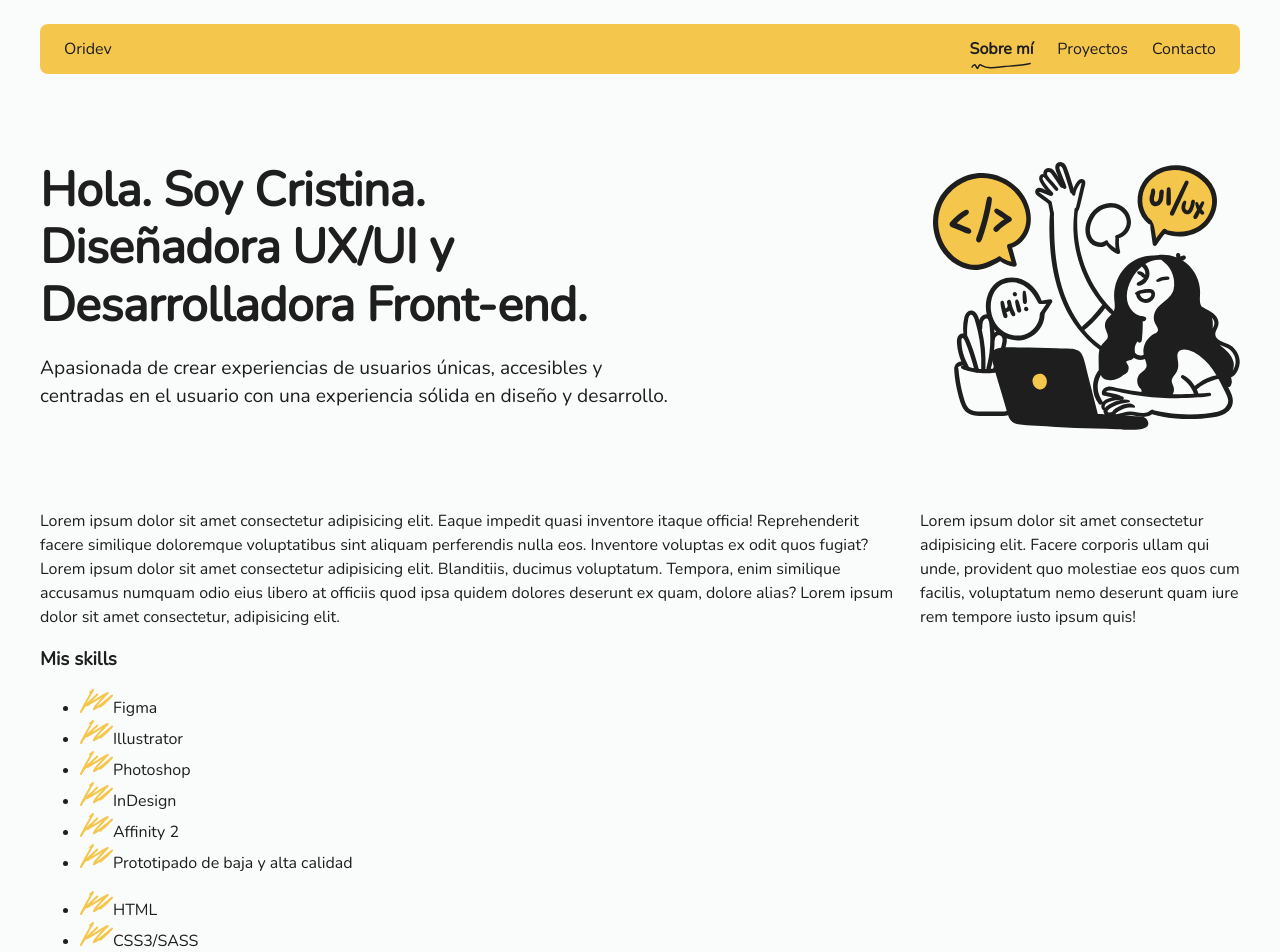
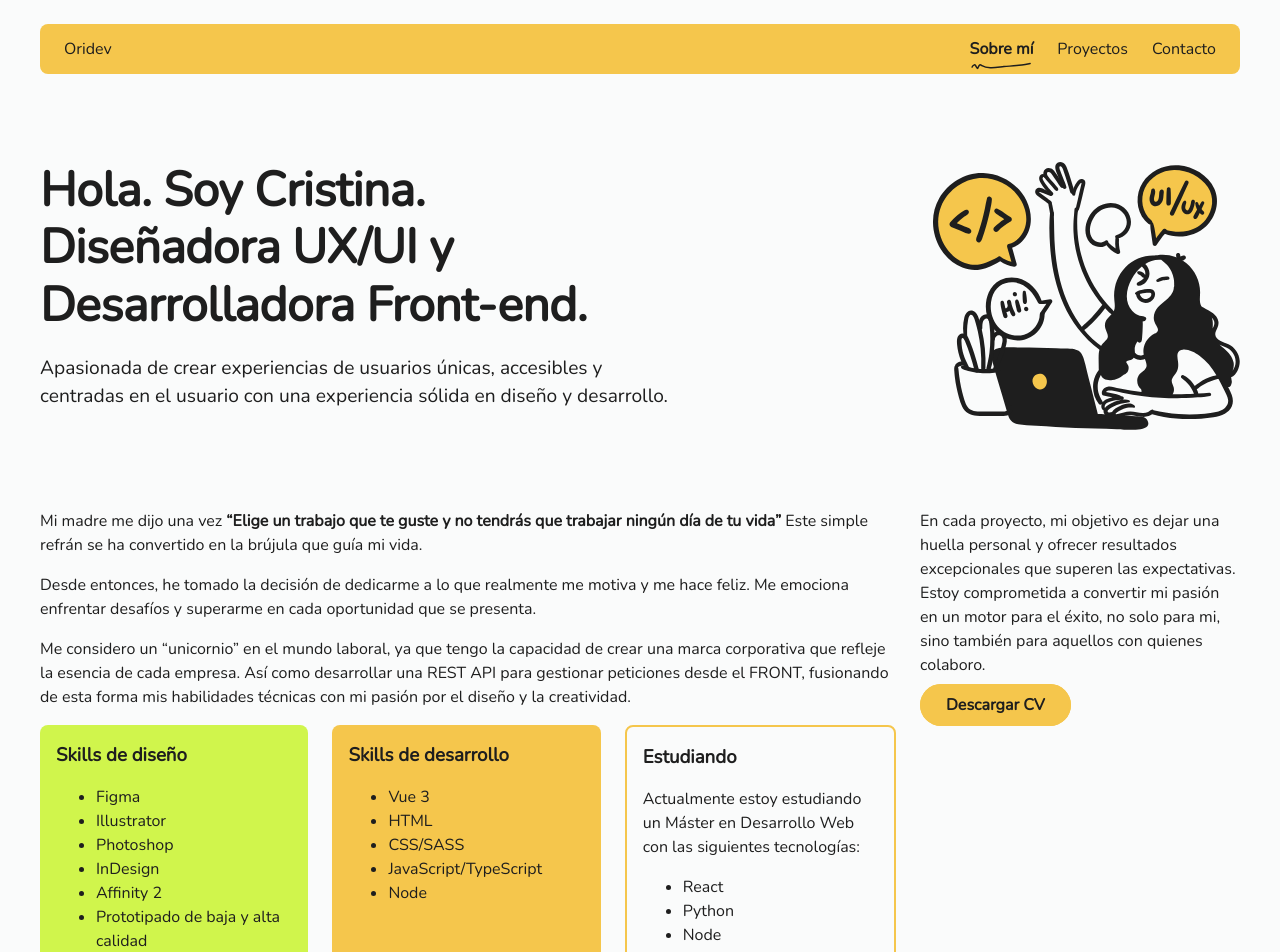
Before and after one commit to cristina-bosa/oridev, a Vue app: page /about in a window 1280 px wide. Shown: the top 952 px of the page. Built offline with nearby package versions, Linux system fonts and the light colour scheme.

Commit message:
Changes on homeview y about-me

```diff
--- a/src/assets/sass/05-components/_about-me.scss
+++ b/src/assets/sass/05-components/_about-me.scss
@@ -14,6 +14,34 @@
     }
     &--right {
       flex: 0 0 20em;
+    }
+    &__skills{
+      display: flex;
+      gap: 1.5rem;
+      justify-content: space-between;
+      & .about-me__svg{
+        display: none;
+        position: absolute;
+
+      }
+      &__item{
+        border-radius: .5rem;
+        padding: 1rem;
+        width: 100%;
+
+        &:hover .about-me__svg{
+          display: block;
+          stroke-dasharray: 60;
+          stroke-dashoffset: 60;
+          animation: 500ms cubic-bezier(0.27, 0.22, 0.44, 1.5) 250ms 1 normal both
+            running strokeanimation;
+        }
+
+        &:last-child{
+          border: 2px solid var(--primary-color);
+        }
+      }
+
     }
   }
   &__banner {
--- a/src/assets/sass/05-components/_projects.scss
+++ b/src/assets/sass/05-components/_projects.scss
@@ -16,9 +16,21 @@
     padding: 1.5rem;
     justify-content: space-between;
     //overflow: hidden;
-    height: 350px;
+    height: 380px;
     background-color: variables.$design;
+    &__tag{
+      display: flex;
+      flex-wrap: wrap;
+      flex-direction: row;
+      gap: .2rem;
 
+      span{
+        font-size: .8rem;
+        background-color: lighten(variables.$primary-color, 10%);
+        border-radius: .5rem;
+        padding: .2rem;
+      }
+    }
     p {
       visibility: hidden;
       opacity: 0;
@@ -28,8 +40,13 @@
       //white-space: pre;
       width: 100%;
       overflow: hidden;
+    }
+    span{
+      visibility: hidden;
 
     }
+
+
 
     button {
       visibility: hidden;
@@ -41,7 +58,8 @@
       cursor: pointer;
 
       button,
-      p {
+      p,
+      span {
         opacity: 1;
         visibility: visible;
       }
@@ -118,64 +136,5 @@
       color: var(--text-color);
     }
 
-    &__tags {
-      display: flex;
-      flex-direction: column;
-      gap: 0.5rem;
-      margin-top: 0.5rem;
-
-      & span {
-        padding: 0.5rem 1.5rem;
-        border-radius: 0.5rem;
-        display: flex;
-        align-items: center;
-
-        &:nth-child(1) {
-          background-color: lighten(variables.$design, 30%);
-
-          &::before {
-            content: "";
-            height: 1rem;
-            width: 1rem;
-            display: inline-block;
-            margin-right: 0.5rem;
-            border-radius: 1rem;
-            background-color: variables.$design;
-          }
-        }
-
-        &:nth-child(2) {
-          background-color: lighten(variables.$primary-color, 30%);
-
-          &::before {
-            content: "";
-            height: 1rem;
-            width: 1rem;
-            display: inline-block;
-            margin-right: 0.5rem;
-            border-radius: 1rem;
-            background-color: var(--primary-color);
-          }
-        }
-
-        &:nth-child(3) {
-          background: linear-gradient(to bottom right,
-              lighten(variables.$primary-color, 30%),
-              lighten(variables.$design, 30%));
-
-          &::before {
-            content: "";
-            height: 1rem;
-            width: 1rem;
-            display: inline-block;
-            margin-right: 0.5rem;
-            border-radius: 1rem;
-            background: linear-gradient(to bottom right,
-                variables.$primary-color,
-                variables.$design );
-          }
-        }
-      }
-    }
   }
 }
--- a/src/assets/sass/07-theme/_theme.scss
+++ b/src/assets/sass/07-theme/_theme.scss
@@ -24,4 +24,5 @@ body{
   color: var(--text-color);
   margin: 0 1.5rem;
   line-height: 1.5;
+
 }
--- a/src/views/AboutMeView.vue
+++ b/src/views/AboutMeView.vue
@@ -18,45 +18,76 @@
     <section class="about-me">
       <article class="about-me__presentation">
         <article class="about-me__presentation--left">
-          <p>
-            Lorem ipsum dolor sit amet consectetur adipisicing elit. Eaque
-            impedit quasi inventore itaque officia! Reprehenderit facere
-            similique doloremque voluptatibus sint aliquam perferendis nulla
-            eos. Inventore voluptas ex odit quos fugiat? Lorem ipsum dolor sit
-            amet consectetur adipisicing elit. Blanditiis, ducimus voluptatum.
-            Tempora, enim similique accusamus numquam odio eius libero at
-            officiis quod ipsa quidem dolores deserunt ex quam, dolore alias?
-            Lorem ipsum dolor sit amet consectetur, adipisicing elit.
-          </p>
+          <p>Mi madre me dijo una vez <strong>“Elige un trabajo que te guste y no tendrás que trabajar ningún día de tu vida”</strong> Este simple refrán se ha convertido en la brújula que guía mi vida.</p>
+            <p>Desde entonces, he tomado la decisión de dedicarme a lo que realmente me motiva y me hace feliz. Me emociona enfrentar desafíos y superarme en cada oportunidad que se presenta.</p>
+            <p>Me considero un “unicornio” en el mundo laboral, ya que tengo la capacidad de crear una marca corporativa que refleje la esencia de cada empresa. Así como desarrollar una REST API para gestionar peticiones desde el FRONT, fusionando de esta forma mis habilidades técnicas con mi pasión por el diseño y la creatividad.</p>
           <div class="about-me__presentation__skills">
-            <h3>Mis skills</h3>
+            <div class="about-me__presentation__skills__item bg--design">
+              <h3>Skills de diseño</h3>
+              <svg class="about-me__svg" width="73" height="4" viewBox="0 0 73 4" fill="none"
+              xmlns="http://www.w3.org/2000/svg">
+              <path
+                d="M1.93922 1.50789C9.45452 1.93864 16.9974 1.79093 24.5219 1.90753C32.0717 2.02452 39.6096 2.50255 47.1613 2.53717C55.4657 2.57524 63.7146 2.03273 71.9991 1.53287"
+                stroke="#1E1E1E" stroke-width="2" stroke-linecap="round" />
+            </svg>
             <ul>
-              <li><img src="/path.svg">Figma</li>
-              <li><img src="/path.svg">Illustrator</li>
-              <li><img src="/path.svg">Photoshop</li>
-              <li><img src="/path.svg">InDesign</li>
-              <li><img src="/path.svg">Affinity 2</li>
-              <li><img src="/path.svg">Prototipado de baja y alta calidad</li>
+              <li>Figma</li>
+              <li>Illustrator</li>
+              <li>Photoshop</li>
+              <li>InDesign</li>
+              <li>Affinity 2</li>
+              <li>Prototipado de baja y alta calidad</li>
             </ul>
-            <ul>
-              <li><img src="/path.svg">HTML</li>
-              <li><img src="/path.svg">CSS3/SASS</li>
-              <li><img src="/path.svg">JavaScript/TypeScript</li>
-              <li><img src="/path.svg">Vue3</li>
-              <li><img src="/path.svg">Node</li>
-              <li><img src="/path.svg">WIP: Python/React</li>
-            </ul>
+            </div>
+            <div class="about-me__presentation__skills__item bg--develop">
+              <h3>Skills de desarrollo</h3>
+              <svg class="about-me__svg" width="73" height="4" viewBox="0 0 73 4" fill="none"
+              xmlns="http://www.w3.org/2000/svg">
+              <path
+                d="M1.93922 1.50789C9.45452 1.93864 16.9974 1.79093 24.5219 1.90753C32.0717 2.02452 39.6096 2.50255 47.1613 2.53717C55.4657 2.57524 63.7146 2.03273 71.9991 1.53287"
+                stroke="#1E1E1E" stroke-width="2" stroke-linecap="round" />
+            </svg>
+              <ul>
+                <li>Vue 3</li>
+                <li>HTML</li>
+                <li>CSS/SASS</li>
+                <li>JavaScript/TypeScript</li>
+                <li>Node</li>
 
+              </ul>
+            </div>
+            <div class="about-me__presentation__skills__item">
+              <h3>Estudiando</h3>
+              <svg class="about-me__svg" width="73" height="4" viewBox="0 0 73 4" fill="none"
+              xmlns="http://www.w3.org/2000/svg">
+              <path
+                d="M1.93922 1.50789C9.45452 1.93864 16.9974 1.79093 24.5219 1.90753C32.0717 2.02452 39.6096 2.50255 47.1613 2.53717C55.4657 2.57524 63.7146 2.03273 71.9991 1.53287"
+                stroke="#1E1E1E" stroke-width="2" stroke-linecap="round" />
+            </svg>
+            <p>Actualmente estoy estudiando un Máster en Desarrollo Web con las siguientes tecnologías:</p>
+              <ul>
+                <li>React</li>
+                <li>Python</li>
+                <li>Node</li>
+
+              </ul>
+            </div>
           </div>
 
         </article>
         <article class="about-me__presentation--right">
-          <p>
-            Lorem ipsum dolor sit amet consectetur adipisicing elit. Facere
-            corporis ullam qui unde, provident quo molestiae eos quos cum
-            facilis, voluptatum nemo deserunt quam iure rem tempore iusto ipsum
-            quis!
-          </p>
+          <p>En cada proyecto, mi objetivo es dejar una huella personal y ofrecer resultados excepcionales que superen las expectativas. Estoy comprometida a convertir mi pasión en un motor para el éxito, no solo para mi, sino también para aquellos con quienes colaboro.</p>
+          <a href="/path.svg" download="CV - Cristina Bosa" class="btn btn--primary">Descargar CV
+            <svg class="btn__svg__splend" width="49" height="42" viewBox="0 0 49 42" fill="none"
+            xmlns="http://www.w3.org/2000/svg">
+            <path d="M19.1729 3.22217L31.1014 1.91441" stroke="#1E1E1E" stroke-width="2" stroke-linecap="round" />
+            <path d="M1.75977 15.9925L32.0297 7.94684" stroke="#1E1E1E" stroke-width="2" stroke-linecap="round" />
+            <path d="M30.9849 40.9303L41.2725 14.2426" stroke="#1E1E1E" stroke-width="2" stroke-linecap="round" />
+            <path d="M24.5903 21.7182L35.3392 12.0537" stroke="#1E1E1E" stroke-width="2" stroke-linecap="round" />
+            <path d="M46.4839 25.4132L47.5097 16.4412" stroke="#1E1E1E" stroke-width="2" stroke-linecap="round" />
+          </svg>
+          </a>
+
         </article>
       </article>
       <article class="about-me__banner">
@@ -67,7 +98,8 @@
       </article>
       <article class="about-me__hobbies">
         <p class="text--60">
-          Fuera de las pantallas, disfruto de un buen café, leo libros de aventuras y fantasías, levanto hierros de vez en
+          Fuera de las pantallas, disfruto de un buen café, leo libros de aventuras y fantasías, levanto hierros de vez
+          en
           cuando y disfruto de los atarceres y la lluvia.
         </p>
         <div class="about-me__hobbies__imgs">
--- a/src/views/HomeView.vue
+++ b/src/views/HomeView.vue
@@ -29,14 +29,6 @@
         <h2>Proyectos</h2>
         <p class="text-m">Cada proyecto es más que una simple colección de diseños y códigos; es una historia en
           sí misma, donde la pasión por la excelencia y la atención al detalle se entrelazan.</p>
-        <article class="projects__legend">
-          <h3 class="projects__legend__title">Leyenda</h3>
-          <div class="projects__legend__tags">
-            <span>Diseño</span>
-            <span>Desarrollo</span>
-            <span>Diseño y desarrollo</span>
-          </div>
-        </article>
       </article>
       <article class="container__projects--right projects">
 
@@ -54,6 +46,9 @@
 
           </div>
           <p> {{ project.description }} </p>
+          <div class="projects__box__tag">
+            <span v-for="tag in project.tags" :key="tag">{{tag}}</span>
+          </div>
 
           <button class="btn btn--secondary"> Saber más</button>
           <svg class="projects__box__splend" width="49" height="42" viewBox="0 0 49 42" fill="none"
@@ -87,11 +82,6 @@
             </ul>
           </div>
         </section>
-      </article>
-      <article>
-        <figure>
-          <img src="../assets/svg/experience.svg" alt="">
-        </figure>
       </article>
     </section>
     <section id="contact" class="container__contact">
```
